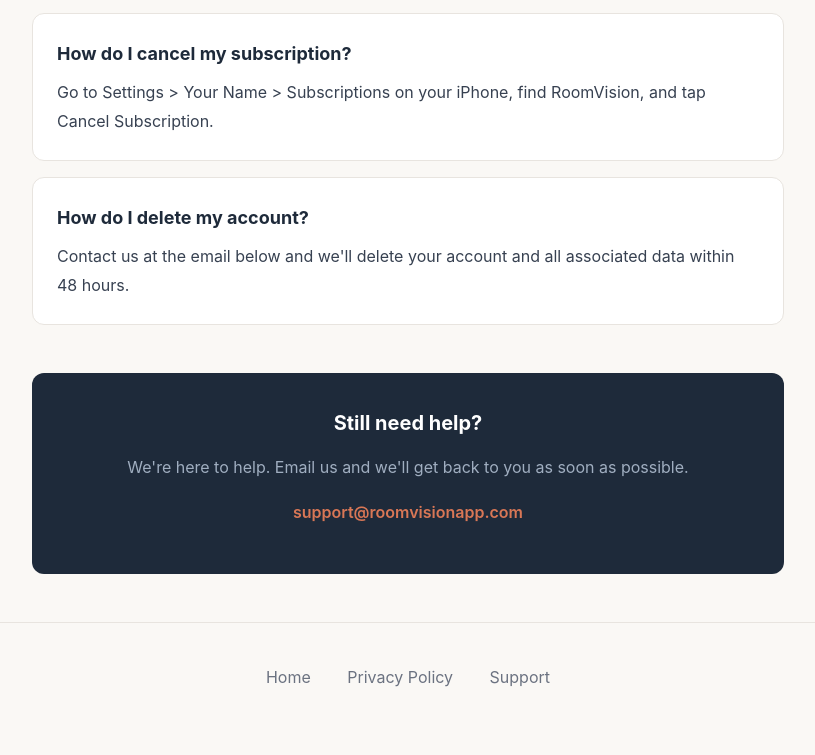
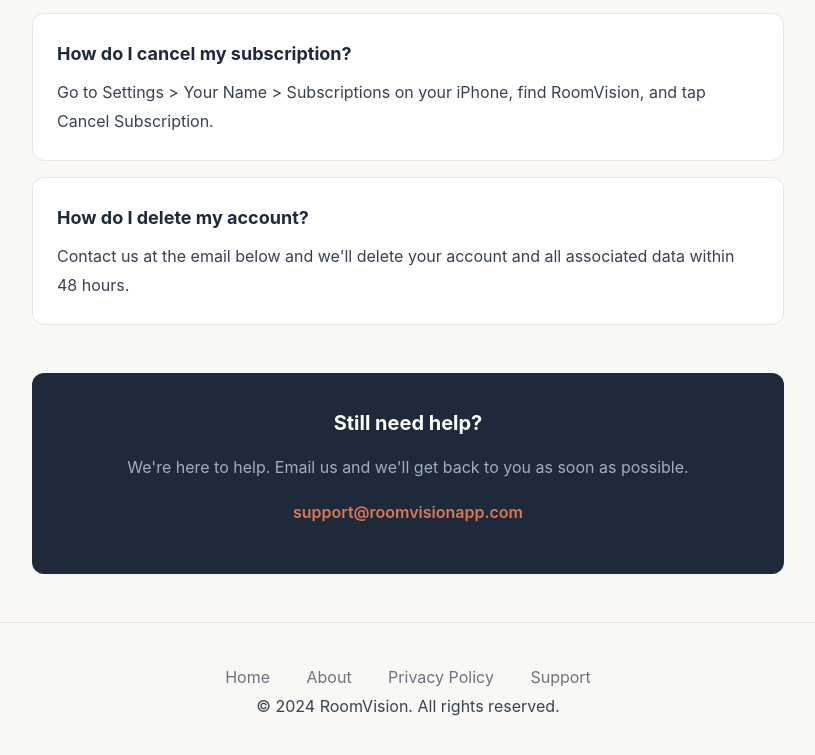
Before and after one commit to sambizot/roomvision-website, a plain HTML site: page support.html in a window 1280 px wide. Shown: the part 1044-1799 px from the top of the page, without its empty margins (232-1047 px from the left). Before the commit the page ends 1776 px from the top, so only its background shows below. Drawn offline with Linux system fonts and the light colour scheme.

Commit message:
added footers

```diff
--- a/support.html
+++ b/support.html
@@ -169,11 +169,13 @@
   </main>
 
   <footer>
-    <div class="container">
+  <div class="container">
+    <nav>
       <a href="/">Home</a>
+      <a href="/about">About</a>
       <a href="/privacy">Privacy Policy</a>
       <a href="/support">Support</a>
-    </div>
-  </footer>
-</body>
-</html>
+    </nav>
+    <p class="copyright">&copy; 2024 RoomVision. All rights reserved.</p>
+  </div>
+</footer>
```
